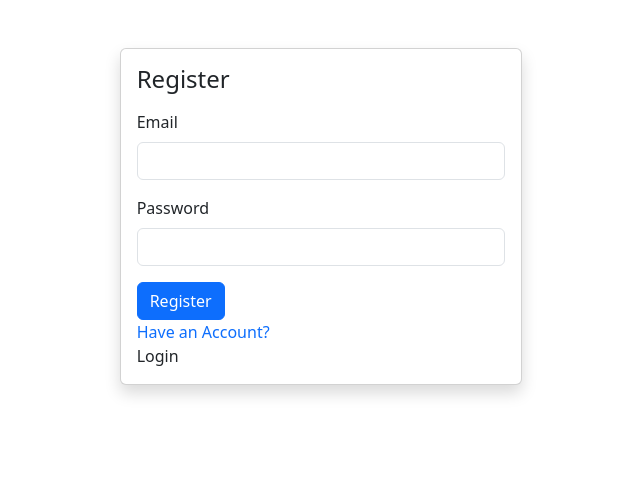
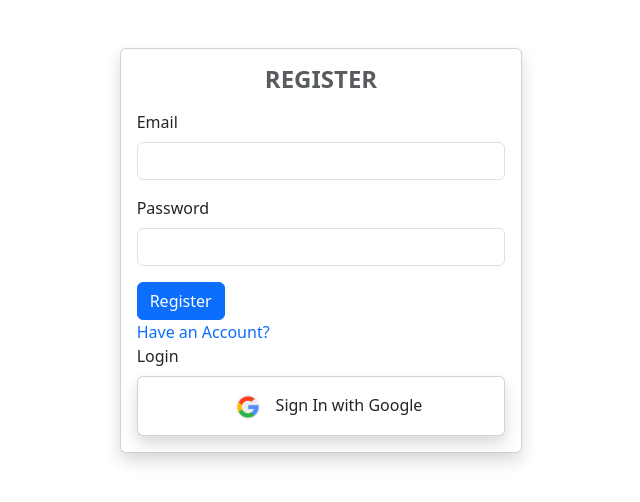
Before and after one commit to Habeeb-Rahman-CA/CRUD-Firebase-Angular, an Angular app: page /register in a window 1280 px wide. Shown: the top 502 px of the page, without its empty margins (319-959 px from the left). Built offline with nearby package versions, Linux system fonts and the light colour scheme.

Commit message:
done the authentication

```diff
--- a/src/app/components/dashboard/dashboard.component.html
+++ b/src/app/components/dashboard/dashboard.component.html
@@ -50,6 +50,7 @@
                                     <td>{{student.mobile}}</td>
                                     <td>
                                         <button class="btn btn-outline-danger" (click)="deleteStudent(student.id)">Delete</button>
+                                        <button class="btn btn-outline-primary" (click)="updateStudent(student)">Update</button>
                                     </td>
                                 </tr>
                             }
--- a/src/app/components/dashboard/dashboard.component.ts
+++ b/src/app/components/dashboard/dashboard.component.ts
@@ -73,11 +73,15 @@ export class DashboardComponent implements OnInit {
 
   deleteStudent(id: string) {
     if (window.confirm('Are you want to delete' + this.studentObj.firstName))
-    this.data.deleteStudent(id)
+      this.data.deleteStudent(id)
     this.getAllStudent()
   }
 
-  updateStudent() {
-
-  }
+  updateStudent(student: IStudent) {
+      this.id = student.id,
+      this.firstName = student.firstName,
+      this.lastName = student.lastName,
+      this.email = student.email,
+      this.mobile = student.mobile
+    }
 }
--- a/src/app/components/login/login.component.html
+++ b/src/app/components/login/login.component.html
@@ -4,6 +4,7 @@
     <div class="col-4">
       <div class="card shadow">
         <div class="card-body">
+          <h4 class="text-center fw-bold text-uppercase text-muted">Login</h4>
           <form>
             <div class="mb-3">
               <label for="exampleInputEmail1" class="form-label">Email</label>
--- a/src/app/components/register/register.component.html
+++ b/src/app/components/register/register.component.html
@@ -5,7 +5,7 @@
             <div class="card shadow">
                 <div class="card-body">
                   <div class="mb-3">
-                    <h4>Register</h4>
+                    <h4 class="text-center fw-bold text-uppercase text-muted">Register</h4>
                   </div>
                     <form>
                         <div class="mb-3">
@@ -24,6 +24,15 @@
                           </a>
                         </div>
                       </div>
+                      <div class="row mt-2">
+                        <a (click)="signInWithGoogle()" style="cursor: pointer;">
+                          <div class="card shadow text-center">
+                            <div class="card-body">
+                              <img src="google.png" height="24px" width="24px" class="mx-3">Sign In with Google
+                            </div>
+                          </div>
+                        </a>
+                      </div>
                 </div>
             </div>
         </div>
--- a/src/app/components/register/register.component.ts
+++ b/src/app/components/register/register.component.ts
@@ -31,4 +31,8 @@ export class RegisterComponent {
     this.email = ''
     this.password = ''
   }
+
+  signInWithGoogle(){
+    this.auth.signInWithGoogle()
+  }
 }
```
